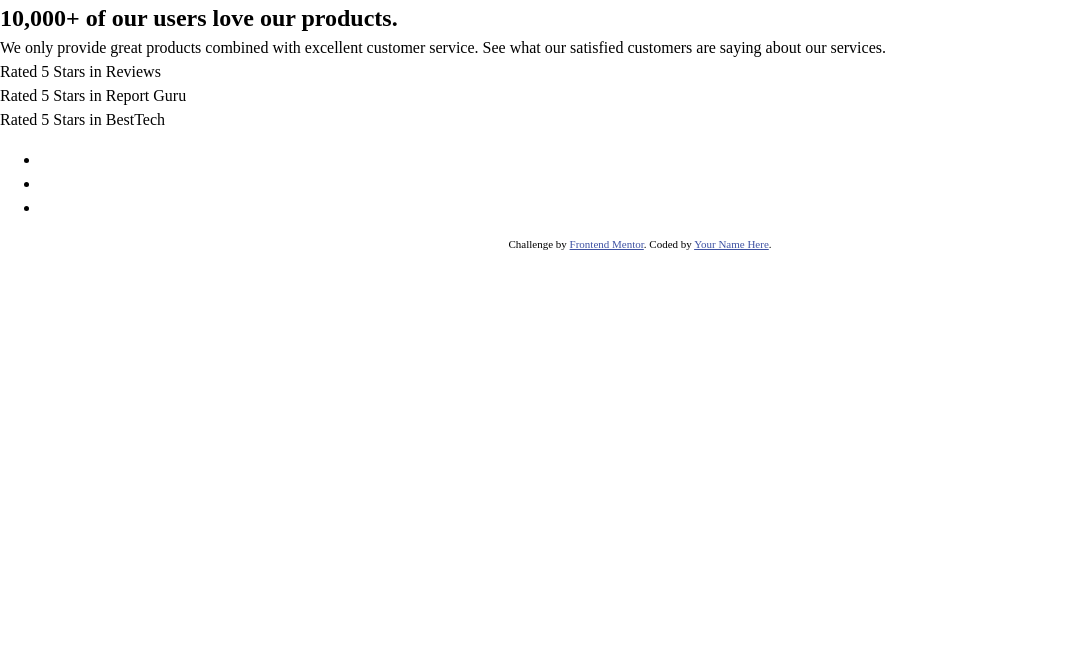
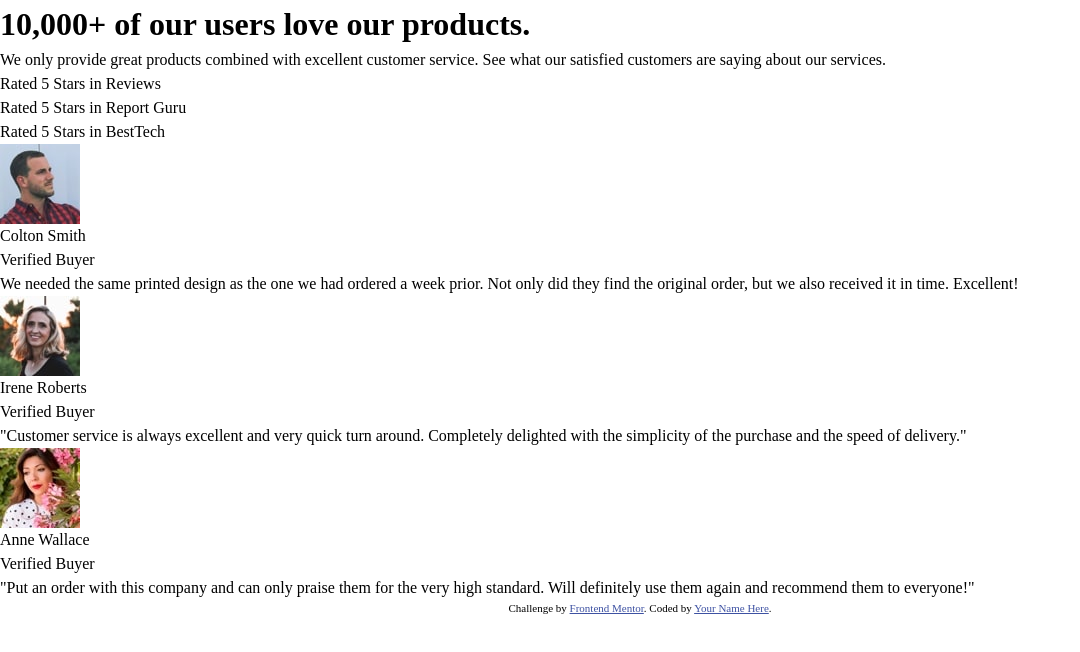
Before and after one commit to Neomill/social-proof-section-master-solution, a plain HTML site: page index.html in a window 1280 px wide. Shown: the whole page, without its empty margins (0-1080 px from the left). Drawn offline with Linux system fonts and the light colour scheme.

Commit message:
Assign html markup on index

```diff
--- a/index.html
+++ b/index.html
@@ -28,17 +28,13 @@
   </head>
   <body>
     <main>
-      <section>
-        <div class="business-fact">
-          <div class="business-flex">
       <h1>
         10,000+ of our users love our products.
       </h1>
-            <p>
+      <p class="lead">
         We only provide great products combined with excellent customer service.
         See what our satisfied customers are saying about our services.
       </p>
-          </div>
 
       <ul class="rating">
         <li class="rating-item">
@@ -57,39 +53,71 @@
           </p>
         </li>
       </ul>
+
+      <ul class="qoutes">
+
+        <li>
+          <blockquote>
+          <!-- if the image is avatar we keep the alt attribute and set nothing to it,
+          but if the this image is a decorational image we have to add text in alt attr -->
+          <div class="blockqoute_header">
+            <img src="images/image-colton.jpg" alt="">
+            <p class="name">
+              Colton Smith
+            </p>
+            <p class="status">
+              Verified Buyer
+            </p>
           </div>
 
-        <div class="comments">
-          <ul>
+          <p class="qoute">
+            We needed the same printed design as the one we had ordered a week prior.
+            Not only did they find the original order, but we also received it in time.
+            Excellent!
+          </p>
+          </blockquote>
+        </li>
+
         <li>
+          <blockquote>
+            <div class="blockqoute_header">
+              <img src="images/image-irene.jpg" alt="">
+              <p class="name">
+                Irene Roberts
+              </p>
+              <p class="status">
+                Verified Buyer
+              </p>
+            </div>
 
+            <p class="qoute">
+              "Customer service is always excellent and very quick turn around. Completely
+            delighted with the simplicity of the purchase and the speed of delivery."
+            </p>
+          </blockquote>
         </li>
+
         <li>
+          <blockquote>
+            <div class="blockqoute_header">
+              <img src="images/image-anne.jpg" alt="">
+              <p class="name">
+                Anne Wallace
+              </p>
+              <p class="status">
+                Verified Buyer
+              </p>
+            </div>
 
-            </li>
-            <li>
-
+            <p class="qoute">
+              "Put an order with this company and can only praise them for the very high
+              standard. Will definitely use them again and recommend them to everyone!"
+            </p>
+          </blockquote>
         </li>
       </ul>
-        </div>
-      </section>
+
     </main>
-
-    <!-- Colton Smith
-    Verified Buyer
-    "We needed the same printed design as the one we had ordered a week prior.
-    Not only did they find the original order, but we also received it in time.
-    Excellent!"
-
-    Irene Roberts
-    Verified Buyer
-    "Customer service is always excellent and very quick turn around. Completely
-    delighted with the simplicity of the purchase and the speed of delivery."
-
-    Anne Wallace
-    Verified Buyer
-    "Put an order with this company and can only praise them for the very high
-    standard. Will definitely use them again and recommend them to everyone!" -->
 
     <div class="attribution">
       Challenge by
```
Lines whose indentation alone changed are shown as unchanged.
